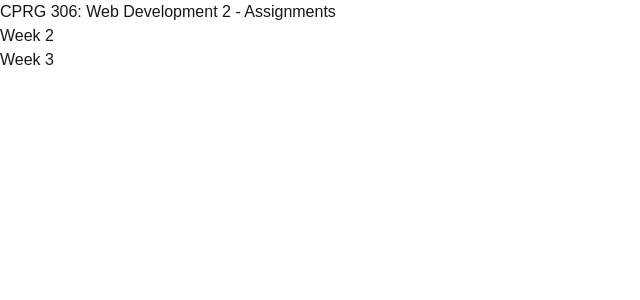
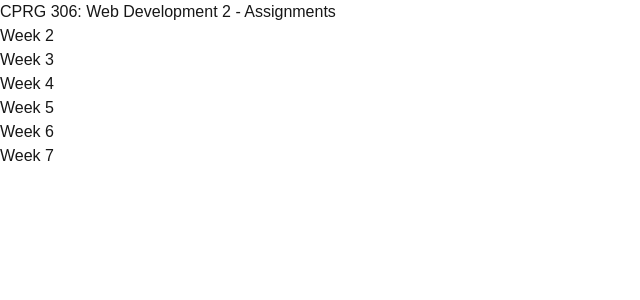
Before and after one commit to AndyNg555/cprg306-assignments, a Next.js app: page / in a window 1280 px wide. Shown: the top 300 px of the page, without its empty margins (0-640 px from the left). Built offline with nearby package versions, Linux system fonts and the light colour scheme.

Commit message:
fix main page.js

```diff
--- a/app/page.js
+++ b/app/page.js
@@ -7,6 +7,10 @@ function App() {
       <ul>
         <li><a href="/week-2">Week 2</a></li>
         <li><a href="/week-3">Week 3</a></li>
+        <li><a href="/week-4">Week 4</a></li>
+        <li><a href="/week-5">Week 5</a></li>
+        <li><a href="/week-6">Week 6</a></li>
+        <li><a href="/week-7">Week 7</a></li>
       </ul>
     </div>
   );
```
